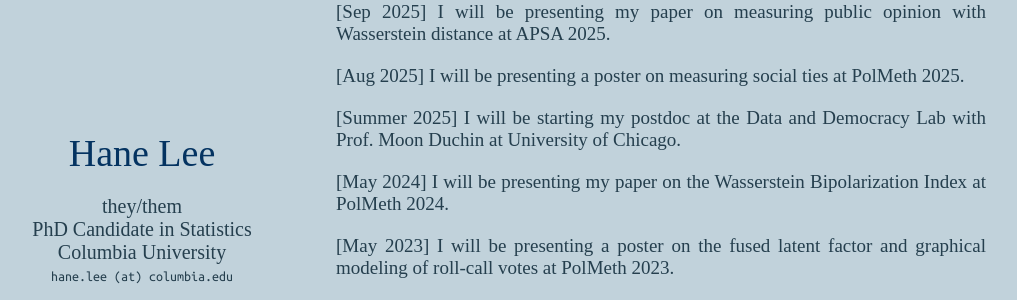
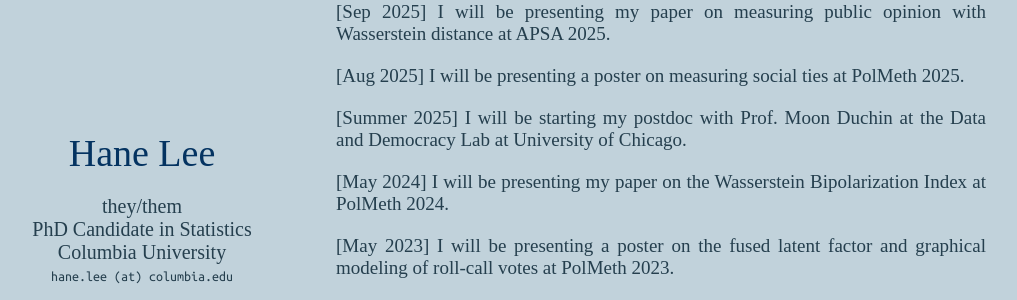
Before and after one commit to hanelee/hanelee.github.io, a Jekyll site: the page built from index.md, in a window 1280 px wide and 900 px high, scrolled down 1080 px. Shown: the part 153-453 px from the top of the window, without its empty margins (134-1151 px from the left). Built offline with Jekyll 4.4.1, drawn with Linux system fonts in a browser that asks for light colours; nearby versions of some CDN libraries; some web fonts are replaced; a style sheet for code colours, icons or effects is not loaded.

```diff
--- a/index.md
+++ b/index.md
@@ -20,7 +20,7 @@ Before coming to Columbia, I was at MIT Media Lab's [Opera of the Future](https:
 
 [Aug 2025] I will be presenting a poster on measuring social ties at PolMeth 2025.
 
-[Summer 2025] I will be starting my postdoc at the Data and Democracy Lab with Prof. Moon Duchin at University of Chicago.
+[Summer 2025] I will be starting my postdoc with Prof. Moon Duchin at the Data and Democracy Lab at University of Chicago.
 
 [May 2024] I will be presenting my paper on the Wasserstein Bipolarization Index at PolMeth 2024.
 
```
